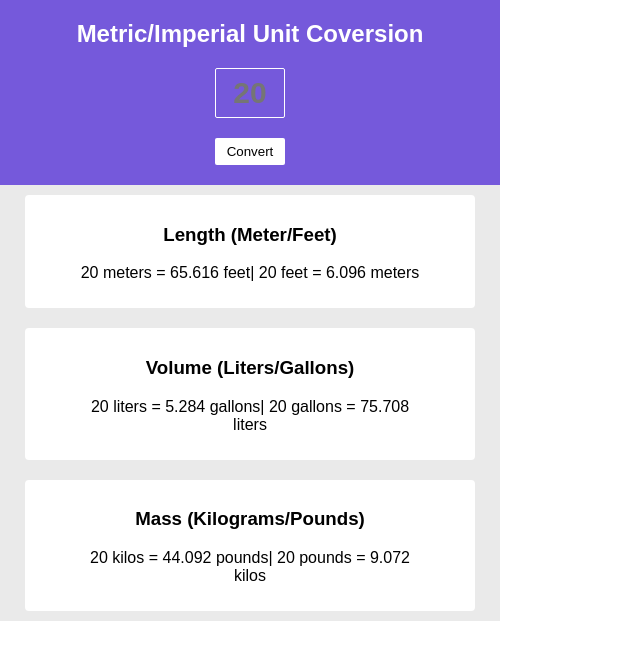
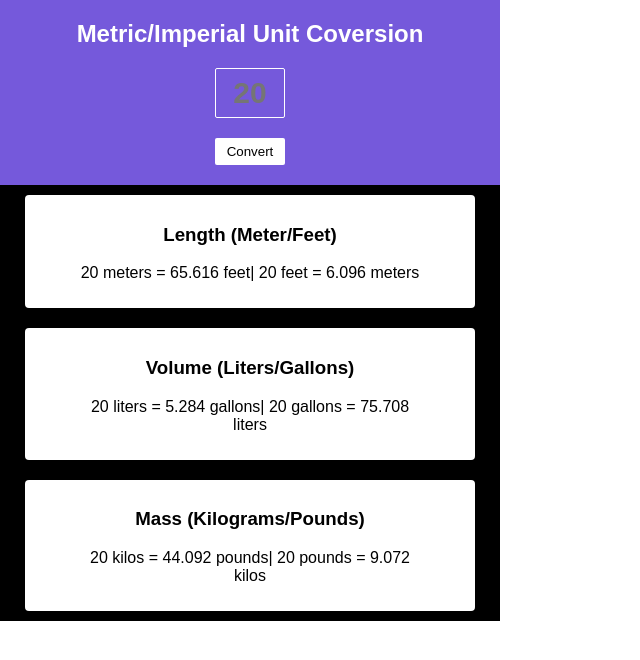
Before and after one commit to Waw098/project, a plain HTML site: page index.html in a window 1280 px wide. Shown: the whole page, without its empty margins (0-640 px from the left). Drawn offline with Linux system fonts and the light colour scheme.

Commit message:
Updated darkmode

```diff
--- a/index.css
+++ b/index.css
@@ -45,7 +45,7 @@ h2{
 }
 .output{
     color:black;
-    background: rgb(234, 234, 234);
+    background: black;
     font-family: Arial, Helvetica, sans-serif;
     display: flex;
     flex-direction: column;
```
